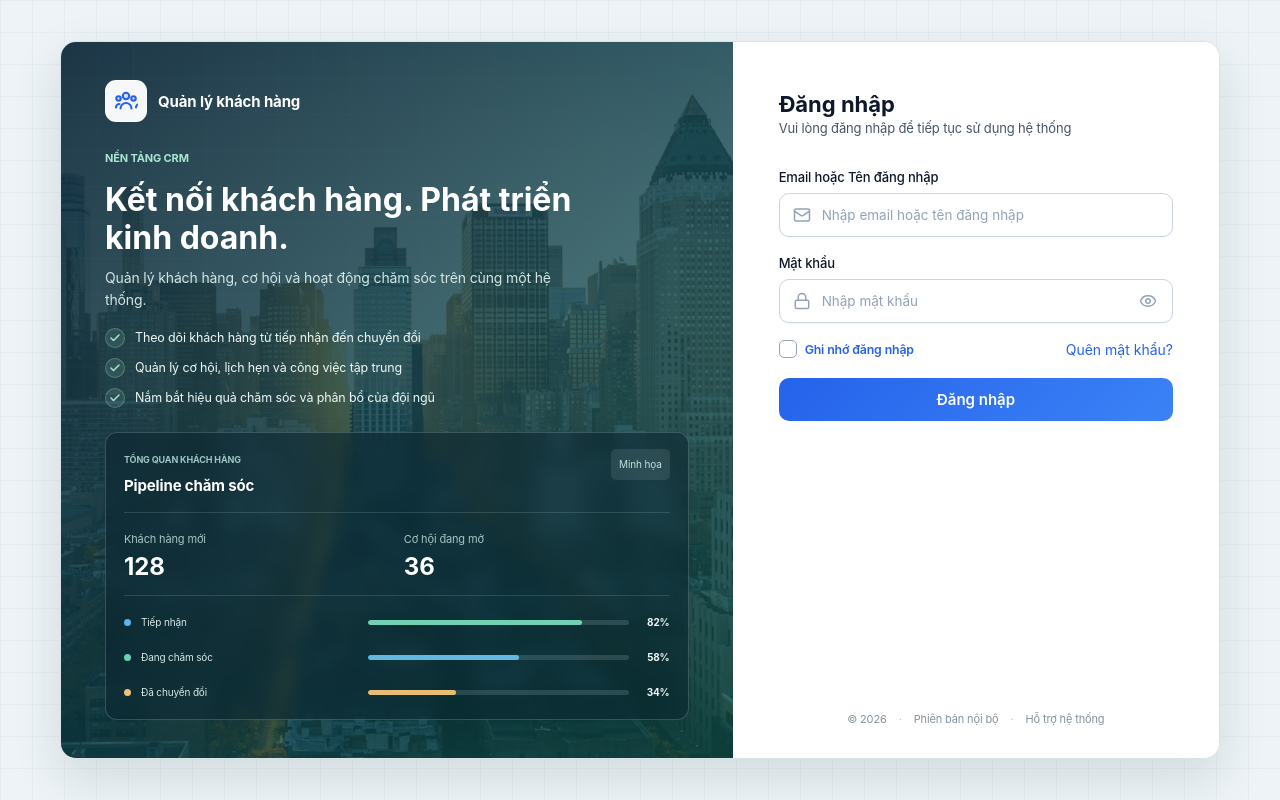
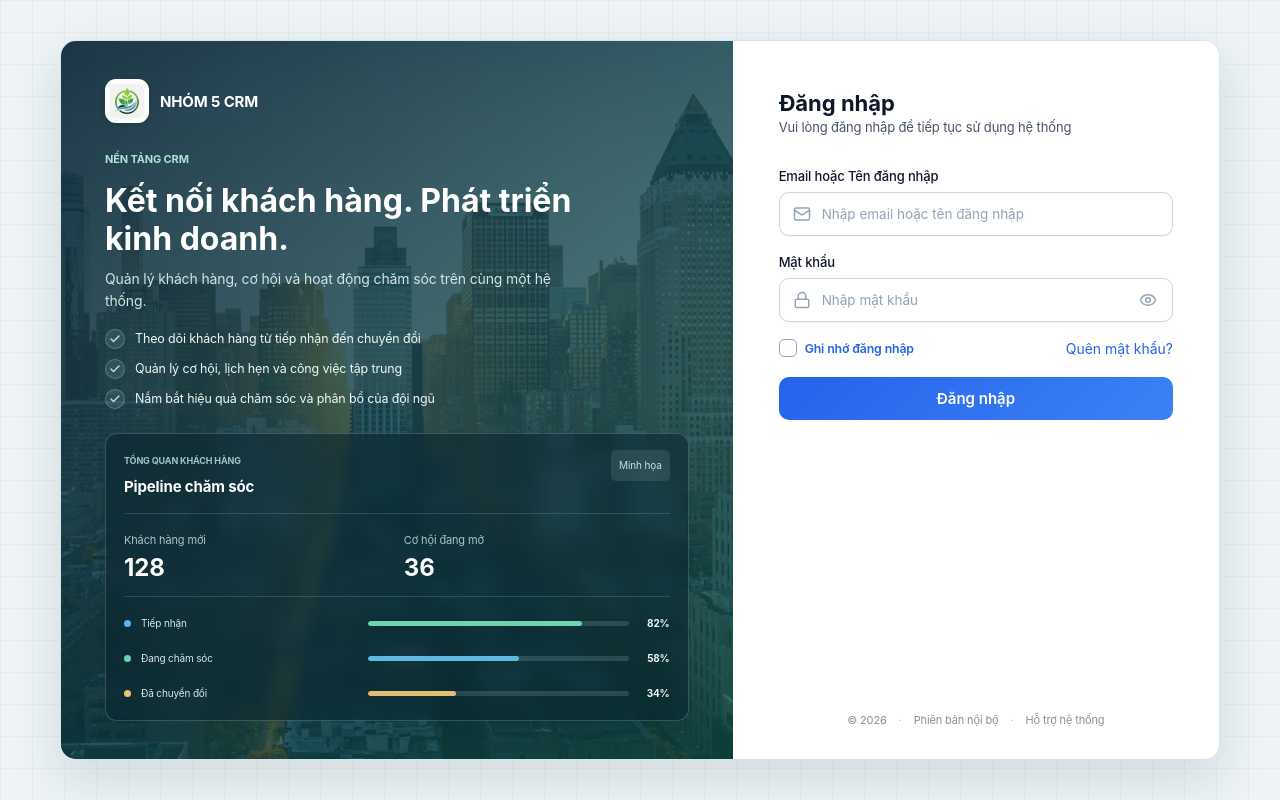
Before and after one commit to vlong3217-png/quan-ly-khach-hang-frontend, a React (Vite) app: page /login in a window 1280 px wide. Built offline with nearby package versions, Linux system fonts and the light colour scheme; no server answers.

Commit message:
feat(branding): update login page brand badge to new logo and NHOM 5 CRM

```diff
--- a/src/pages/LoginPage/LoginBrandPanel.tsx
+++ b/src/pages/LoginPage/LoginBrandPanel.tsx
@@ -8,8 +8,8 @@ export default function LoginBrandPanel() {
   return (
     <section className="login-brand-panel" aria-label="Giới thiệu hệ thống quản lý khách hàng">
       <div className="login-brand">
-        <img src="/favicon.svg" alt="" />
-        <span>Quản lý khách hàng</span>
+        <img src="/logo.png" alt="NHÓM 5 CRM" className="login-brand-logo-img" />
+        <span>NHÓM 5 CRM</span>
       </div>
       <div className="login-header">
         <span className="login-product-kicker">NỀN TẢNG CRM</span>
--- a/src/pages/LoginPage/LoginPage.css
+++ b/src/pages/LoginPage/LoginPage.css
@@ -84,12 +84,14 @@
 }
 
 .login-brand img {
-  width: 42px;
-  height: 42px;
-  padding: 8px;
-  background: rgba(255, 255, 255, 0.96);
-  border: 1px solid rgba(255, 255, 255, 0.7);
+  width: 44px;
+  height: 44px;
+  padding: 4px;
+  object-fit: contain;
+  background: rgba(255, 255, 255, 0.98);
+  border: 1px solid rgba(255, 255, 255, 0.8);
   border-radius: 11px;
+  box-shadow: 0 2px 6px rgba(0, 0, 0, 0.12);
 }
 
 .login-brand-panel .login-header {
```
